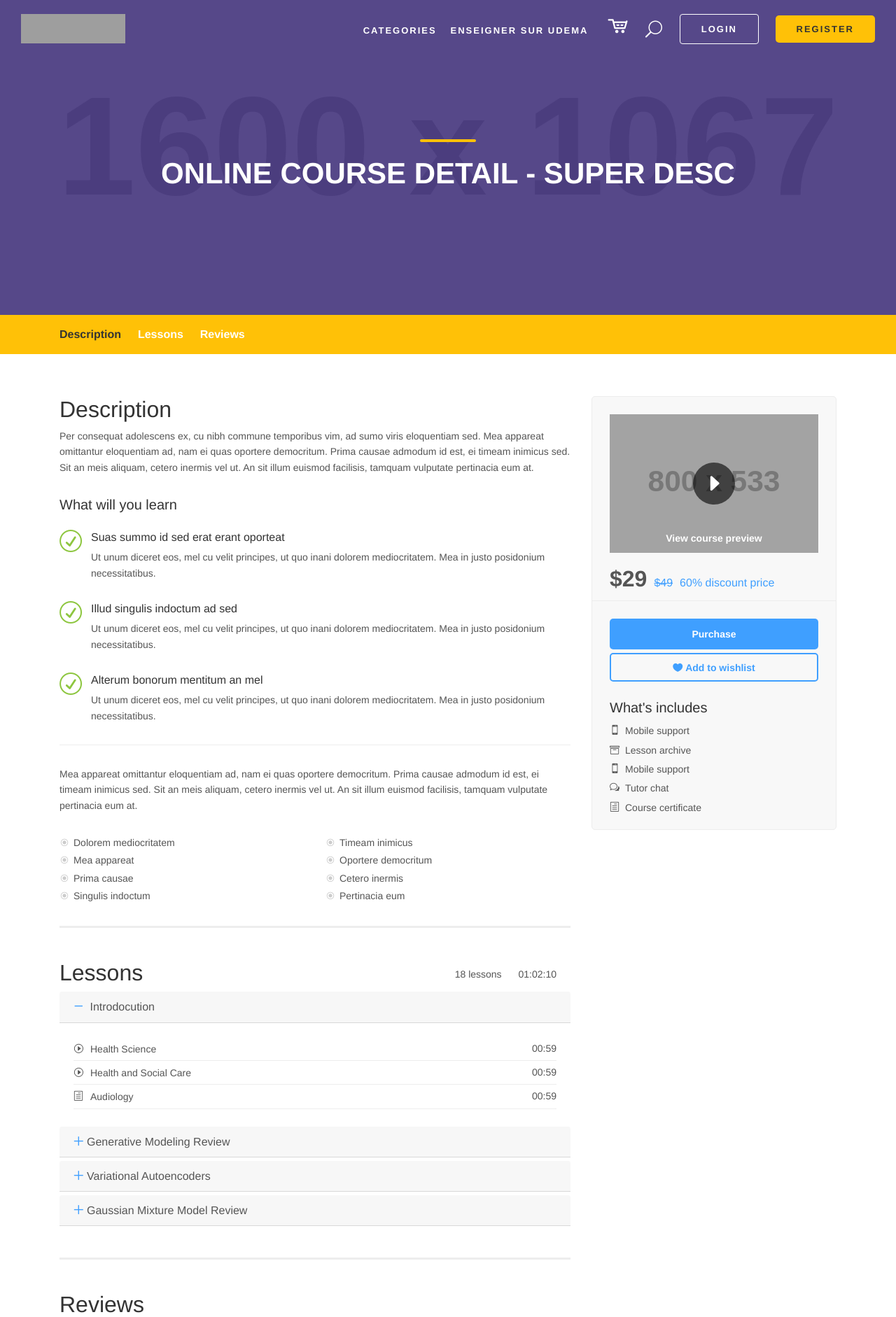
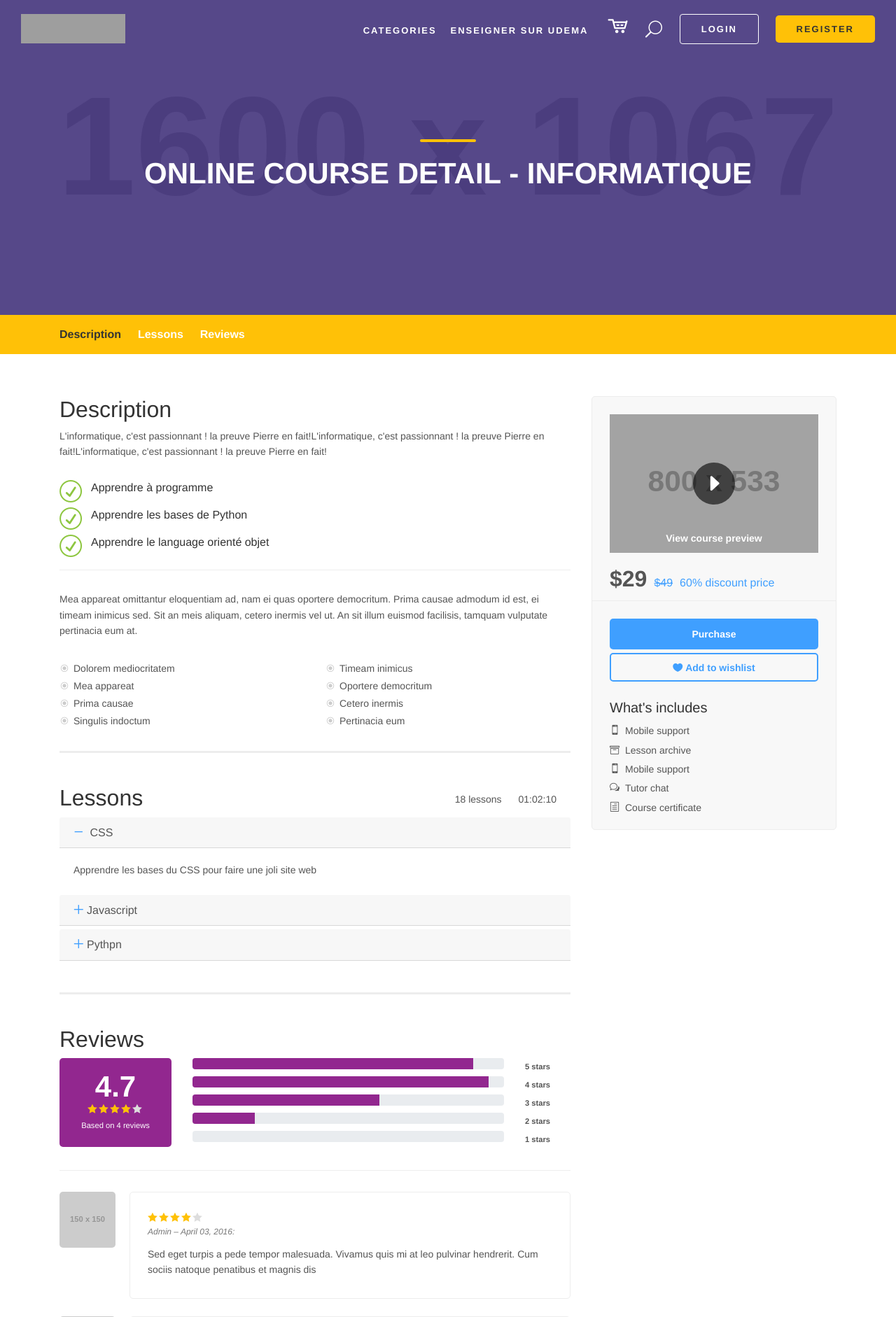
Before and after one commit to pierrecollinet/formations, a Django app: page /cours/1/ in a window 1280 px wide. Shown: the top 1882 px of the page at 70% size. Run offline with Django 3.2, Linux system fonts and the light colour scheme; data comes from the database, SQL or seed files in the repository; grey boxes labelled with a size stand in for pictures from a placeholder-image service; some libraries are stand-ins or nearby versions; grey boxes are pictures that could not be loaded.

Commit message:
add models related to Cours

```diff
--- a/src/cours/models.py
+++ b/src/cours/models.py
@@ -1,10 +1,51 @@
 from django.db import models
+from fontawesome.fields import IconField
 
-# Create your models here.
+class Categorie(models.Model):
+    nom  = models.CharField(max_length = 200)
+    icon = IconField()
+
+    def __str__(self):
+        return self.nom
+
+class SousCategorie(models.Model):
+    nom       = models.CharField(max_length = 200)
+    icon      = IconField()
+    categorie = models.ForeignKey(Categorie, on_delete=models.CASCADE,)
+
+    def __str__(self):
+        return self.nom
 
 class Cours(models.Model):
-
-    short_description = models.TextField()
+    titre              = models.CharField(max_length = 500)
+    courte_description = models.TextField()
+    long_description   = models.TextField()
+    image              = models.ImageField()
+    active             = models.BooleanField(default = True)
 
     def __str__(self):
-        return self.short_description[:10]
+        return self.titre
+
+class CategorieCours(models.Model):
+    categorie = models.ForeignKey(Categorie, on_delete=models.CASCADE,)
+    cours     = models.ForeignKey(Cours, on_delete=models.CASCADE,)
+
+    def __str__(self):
+        return self.categorie.nom + ' - ' + self.cours.titre
+
+class SkillCours(models.Model):
+    skill = models.TextField()
+    cours = models.ForeignKey(Cours, on_delete=models.CASCADE,)
+
+    def __str__(self):
+        return self.skill[:15] + ' - ' + self.cours.titre
+
+class Lecon(models.Model):
+    titre     = models.CharField(max_length = 500, blank = True, null = True)
+    cours     = models.ForeignKey(Cours, on_delete=models.CASCADE,)
+    contenu   = models.TextField()
+    prerequis = models.TextField()
+    ordre     = models.PositiveSmallIntegerField(default=1)
+
+    def __str__(self):
+        return self.cours.titre + ' - ' + self.contenu[:30]
--- a/src/cours/templates/cours/detail_cours.html
+++ b/src/cours/templates/cours/detail_cours.html
@@ -14,7 +14,7 @@
     <section id="hero_in" class="courses">
       <div class="wrapper">
         <div class="container">
-          <h1 class="fadeInUp"><span></span>Online course detail - {{cours}}</h1>
+          <h1 class="fadeInUp"><span></span>Online course detail - {{ cours.titre }}</h1>
         </div>
       </div>
     </section>
@@ -36,21 +36,13 @@
 
             <section id="description">
               <h2>Description</h2>
-              <p>Per consequat adolescens ex, cu nibh commune temporibus vim, ad sumo viris eloquentiam sed. Mea appareat omittantur eloquentiam ad, nam ei quas oportere democritum. Prima causae admodum id est, ei timeam inimicus sed. Sit an meis aliquam, cetero inermis vel ut. An sit illum euismod facilisis, tamquam vulputate pertinacia eum at.</p>
-              <h5>What will you learn</h5>
+              <p>{{ cours.long_description }}</h5>
               <ul class="list_ok">
+                {% for skill in cours.skillcours_set.all %}
                 <li>
-                  <h6>Suas summo id sed erat erant oporteat</h6>
-                  <p>Ut unum diceret eos, mel cu velit principes, ut quo inani dolorem mediocritatem. Mea in justo posidonium necessitatibus.</p>
+                  <h6>{{ skill.skill }}</h6>
                 </li>
-                <li>
-                  <h6>Illud singulis indoctum ad sed</h6>
-                  <p>Ut unum diceret eos, mel cu velit principes, ut quo inani dolorem mediocritatem. Mea in justo posidonium necessitatibus.</p>
-                </li>
-                <li>
-                  <h6>Alterum bonorum mentitum an mel</h6>
-                  <p>Ut unum diceret eos, mel cu velit principes, ut quo inani dolorem mediocritatem. Mea in justo posidonium necessitatibus.</p>
-                </li>
+                {% endfor %}
               </ul>
               <hr>
               <p>Mea appareat omittantur eloquentiam ad, nam ei quas oportere democritum. Prima causae admodum id est, ei timeam inimicus sed. Sit an meis aliquam, cetero inermis vel ut. An sit illum euismod facilisis, tamquam vulputate pertinacia eum at.</p>
@@ -85,96 +77,30 @@
                 </ul>
               </div>
               <div id="accordion_lessons" role="tablist" class="add_bottom_45">
+                {% for lecon in cours.lecon_set.all %}
                 <div class="card">
-                  <div class="card-header" role="tab" id="headingOne">
+                  <div class="card-header" role="tab" id="heading{{lecon.pk}}">
                     <h5 class="mb-0">
-                      <a data-toggle="collapse" href="#collapseOne" aria-expanded="true" aria-controls="collapseOne"><i class="indicator ti-minus"></i> Introdocution</a>
+                      {% if forloop.first %}
+                      <a data-toggle="collapse" href="#collapse{{lecon.pk}}" aria-expanded="true" aria-controls="collapse{{lecon.pk}}"><i class="indicator ti-minus"></i> {{ lecon.titre }}</a>
+                      {% else %}
+                      <a class="collapsed" data-toggle="collapse" href="#collapse{{lecon.pk}}" aria-expanded="false" aria-controls="#collapse{{lecon.pk}}">
+                        <i class="indicator ti-plus"></i>{{ lecon.titre }}
+                      </a>
+                      {% endif %}
                     </h5>
                   </div>
 
-                  <div id="collapseOne" class="collapse show" role="tabpanel" aria-labelledby="headingOne" data-parent="#accordion_lessons">
+                  <div id="collapse{{lecon.pk}}" class="collapse {% if forloop.first %}show {% endif %}" role="tabpanel" aria-labelledby="heading{{lecon.pk}}" data-parent="#accordion_lessons">
                     <div class="card-body">
                       <div class="list_lessons">
-                        <ul>
-                          <li><a href="https://www.youtube.com/watch?v=LDgd_gUcqCw" class="video">Health Science</a><span>00:59</span></li>
-                          <li><a href="https://www.youtube.com/watch?v=LDgd_gUcqCw" class="video">Health and Social Care</a><span>00:59</span></li>
-                          <li><a href="#0" class="txt_doc">Audiology</a><span>00:59</span></li>
-                        </ul>
+                        {{ lecon.contenu }}
                       </div>
                     </div>
                   </div>
                 </div>
                 <!-- /card -->
-                <div class="card">
-                  <div class="card-header" role="tab" id="headingTwo">
-                    <h5 class="mb-0">
-                      <a class="collapsed" data-toggle="collapse" href="#collapseTwo" aria-expanded="false" aria-controls="collapseTwo">
-                        <i class="indicator ti-plus"></i>Generative Modeling Review
-                      </a>
-                    </h5>
-                  </div>
-                  <div id="collapseTwo" class="collapse" role="tabpanel" aria-labelledby="headingTwo" data-parent="#accordion_lessons">
-                    <div class="card-body">
-                      <div class="list_lessons">
-                        <ul>
-                          <li><a href="https://www.youtube.com/watch?v=LDgd_gUcqCw" class="video">Health Science</a><span>00:59</span></li>
-                          <li><a href="https://www.youtube.com/watch?v=LDgd_gUcqCw" class="video">Health and Social Care</a><span>00:59</span></li>
-                          <li><a href="https://www.youtube.com/watch?v=LDgd_gUcqCw" class="video">History</a><span>00:59</span></li>
-                          <li><a href="https://www.youtube.com/watch?v=LDgd_gUcqCw" class="video">Healthcare Science</a><span>00:59</span></li>
-                          <li><a href="#0" class="txt_doc">Audiology</a><span>00:59</span></li>
-                        </ul>
-                      </div>
-                    </div>
-                  </div>
-                </div>
-                <!-- /card -->
-                <div class="card">
-                  <div class="card-header" role="tab" id="headingThree">
-                    <h5 class="mb-0">
-                      <a class="collapsed" data-toggle="collapse" href="#collapseThree" aria-expanded="false" aria-controls="collapseThree">
-                        <i class="indicator ti-plus"></i>Variational Autoencoders
-                      </a>
-                    </h5>
-                  </div>
-                  <div id="collapseThree" class="collapse" role="tabpanel" aria-labelledby="headingThree" data-parent="#accordion_lessons">
-                    <div class="card-body">
-                      <div class="list_lessons">
-                        <ul>
-                          <li><a href="https://www.youtube.com/watch?v=LDgd_gUcqCw" class="video">Health Science</a><span>00:59</span></li>
-                          <li><a href="https://www.youtube.com/watch?v=LDgd_gUcqCw" class="video">Health and Social Care</a><span>00:59</span></li>
-                          <li><a href="https://www.youtube.com/watch?v=LDgd_gUcqCw" class="video">History</a><span>00:59</span></li>
-                          <li><a href="https://www.youtube.com/watch?v=LDgd_gUcqCw" class="video">Healthcare Science</a><span>00:59</span></li>
-                          <li><a href="#0" class="txt_doc">Audiology</a><span>00:59</span></li>
-                        </ul>
-                      </div>
-                    </div>
-                  </div>
-                </div>
-                <!-- /card -->
-
-                <div class="card">
-                  <div class="card-header" role="tab" id="headingFourth">
-                    <h5 class="mb-0">
-                      <a class="collapsed" data-toggle="collapse" href="#collapseFourth" aria-expanded="false" aria-controls="collapseFourth">
-                        <i class="indicator ti-plus"></i>Gaussian Mixture Model Review
-                      </a>
-                    </h5>
-                  </div>
-                  <div id="collapseFourth" class="collapse" role="tabpanel" aria-labelledby="headingFourth" data-parent="#accordion_lessons">
-                    <div class="card-body">
-                      <div class="list_lessons">
-                        <ul>
-                          <li><a href="https://www.youtube.com/watch?v=LDgd_gUcqCw" class="video">Health Science</a><span>00:59</span></li>
-                          <li><a href="https://www.youtube.com/watch?v=LDgd_gUcqCw" class="video">Health and Social Care</a><span>00:59</span></li>
-                          <li><a href="https://www.youtube.com/watch?v=LDgd_gUcqCw" class="video">History</a><span>00:59</span></li>
-                          <li><a href="https://www.youtube.com/watch?v=LDgd_gUcqCw" class="video">Healthcare Science</a><span>00:59</span></li>
-                          <li><a href="#0" class="txt_doc">Audiology</a><span>00:59</span></li>
-                        </ul>
-                      </div>
-                    </div>
-                  </div>
-                </div>
-                <!-- /card -->
+                {% endfor %}
               </div>
               <!-- /accordion -->
             </section>
--- a/src/cours/views.py
+++ b/src/cours/views.py
@@ -1,10 +1,11 @@
 from django.shortcuts import render
 
 # import models
-from cours.models import Cours
+from cours.models import Categorie, SousCategorie, Cours, CategorieCours
 
 def detail_cours(request, pk):
     cours = Cours.objects.get(pk=pk)
+    print(cours)
     return render(request, 'cours/detail_cours.html', {"cours":cours})
 
 def courses_grid(request):
--- a/src/formations/settings/base.py
+++ b/src/formations/settings/base.py
@@ -51,6 +51,7 @@ INSTALLED_APPS = [
     # 'allauth.socialaccount.providers.github',
     'allauth.socialaccount.providers.facebook',
     # 'allauth.socialaccount.providers.linkedin',
+    'fontawesome',
 
     # internal apps
     'formations',
--- a/src/formations/settings/production.py
+++ b/src/formations/settings/production.py
@@ -72,6 +72,7 @@ INSTALLED_APPS = [
     # 'allauth.socialaccount.providers.github',
     'allauth.socialaccount.providers.facebook',
     # 'allauth.socialaccount.providers.linkedin',
+    'fontawesome',
 
     # internal apps
     'formations',
--- a/src/requirements.txt
+++ b/src/requirements.txt
@@ -8,10 +8,11 @@ dj-database-url==0.5.0
 Django==2.2
 django-allauth==0.39.1
 django-crispy-forms==1.7.2
+django-fontawesome==1.0
 django-storages==1.7.1
 docutils==0.14
+gunicorn==19.9.0
 idna==2.8
-gunicorn==19.9.0
 jmespath==0.9.4
 oauthlib==3.0.1
 Pillow==5.4.1
@@ -20,8 +21,10 @@ python-dateutil==2.8.0
 python-dotenv==0.10.1
 python3-openid==3.1.0
 pytz==2018.9
+PyYAML==5.1
 requests==2.21.0
 requests-oauthlib==1.2.0
 s3transfer==0.2.0
 six==1.12.0
+sqlparse==0.3.0
 urllib3==1.24.1
```
Also changed, not shown: src/cours/admin.py (+6 -1 lines), src/cours/migrations/0002_delete_cours.py (added), src/cours/migrations/0003_categorie.py (added), src/cours/migrations/0004_categoriecours_cours_souscategorie.py (added), src/cours/migrations/0005_skillcours.py (added), src/cours/migrations/0006_lecon.py (added), src/cours/migrations/0007_lecon_titre.py (added), src/db.sqlite3, src/python.jpeg (added).
